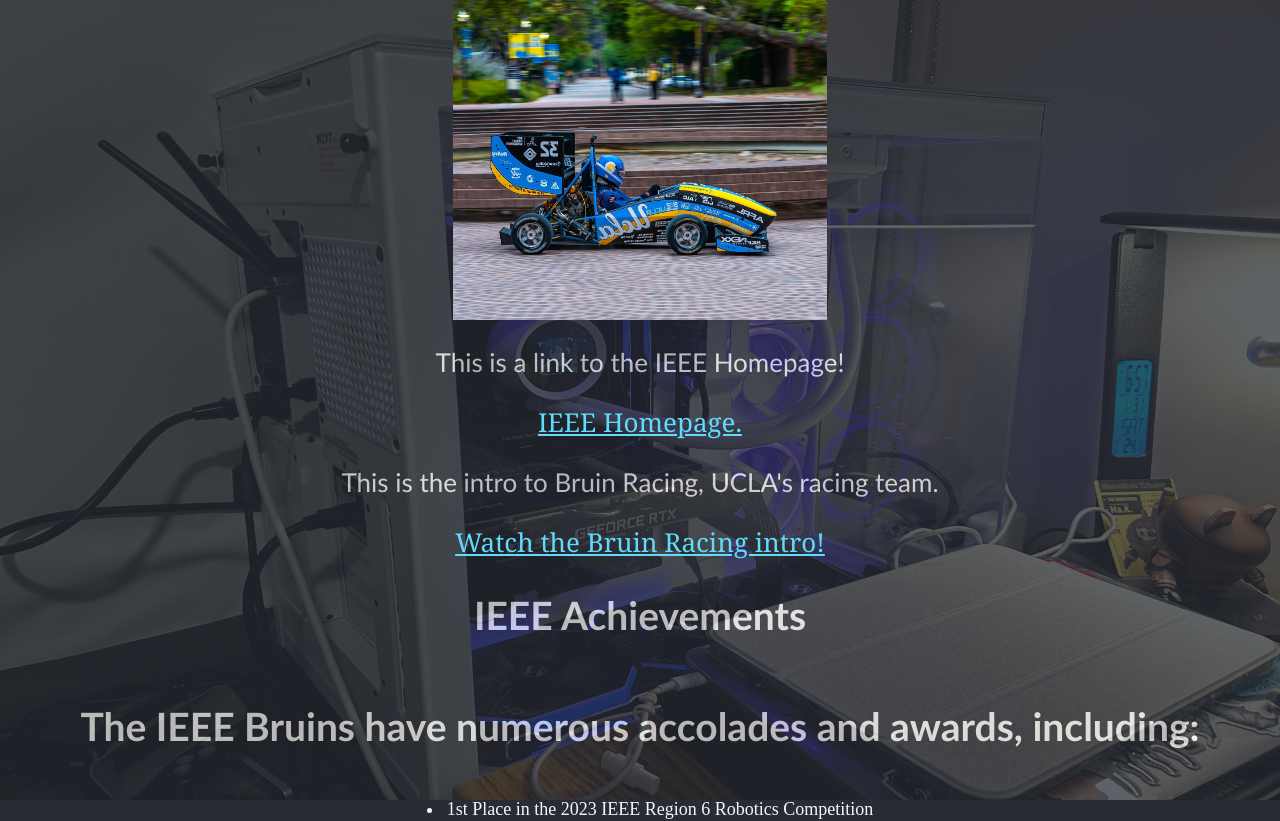
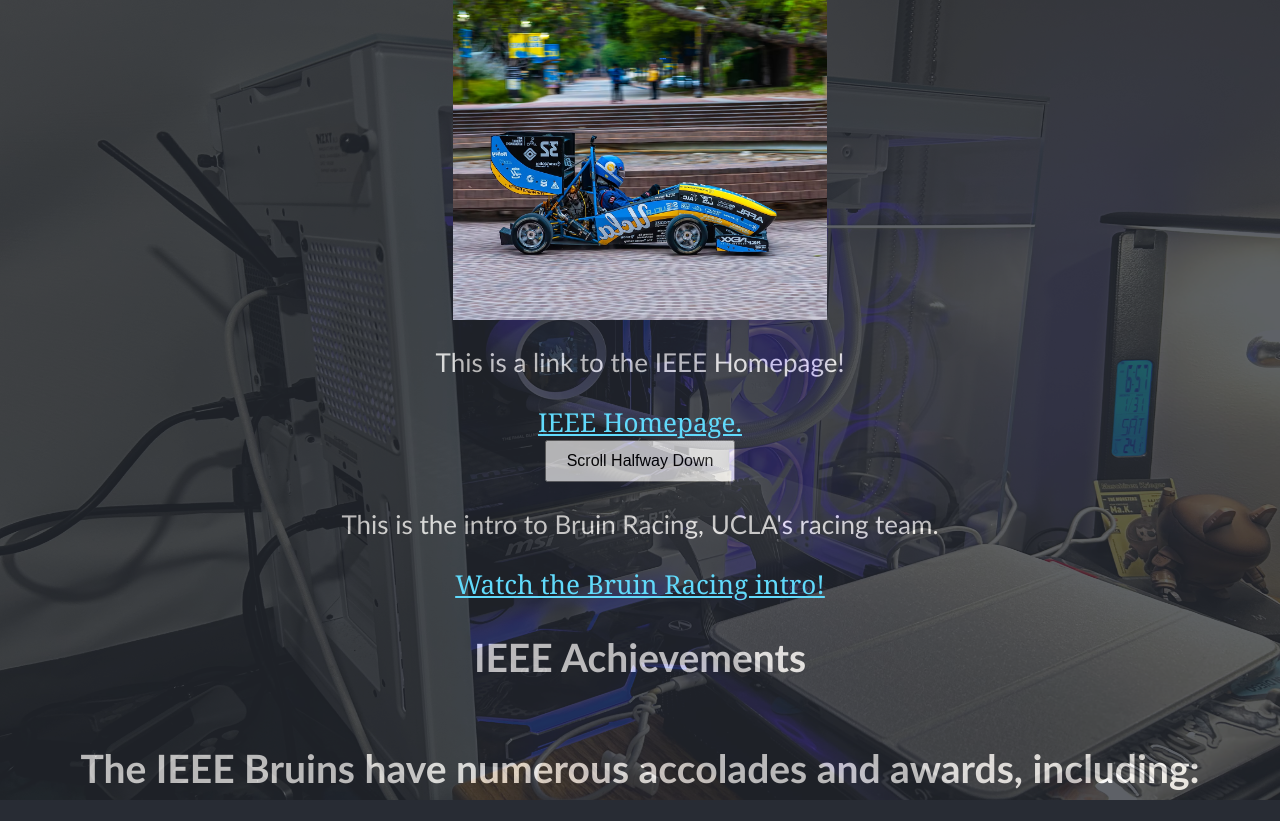
Before and after one commit to anguyen1713/react_project1, a React (Create React App) app: page / in a window 1280 px wide. Shown: the top 821 px of the page. Built offline with nearby package versions, Linux system fonts and the light colour scheme.

Commit message:
scroll button

```diff
--- a/src/App.js
+++ b/src/App.js
@@ -7,6 +7,22 @@
 import logo from './logo.svg';
 import './App.css';
 import React, { useState, useEffect } from 'react';
+
+function ScrollHalfButton() {
+  function scrollHalfway() {
+    // Scrolls vertically to half the total page height smoothly
+    window.scrollTo({
+      top: document.body.scrollHeight / 2,
+      behavior: 'smooth',
+    });
+  }
+
+  return (
+    <button onClick={scrollHalfway} style={{ padding: '10px 20px', fontSize: '16px' }}>
+      Scroll Halfway Down
+    </button>
+  );
+}
 
 
 function LikeButton() {
@@ -45,6 +61,11 @@
         >
           IEEE Homepage.
         </a>
+
+        <ScrollHalfButton />
+
+
+
         <p>This is the intro to Bruin Racing, UCLA's racing team.</p>
         <a
           className="App-link"
```
